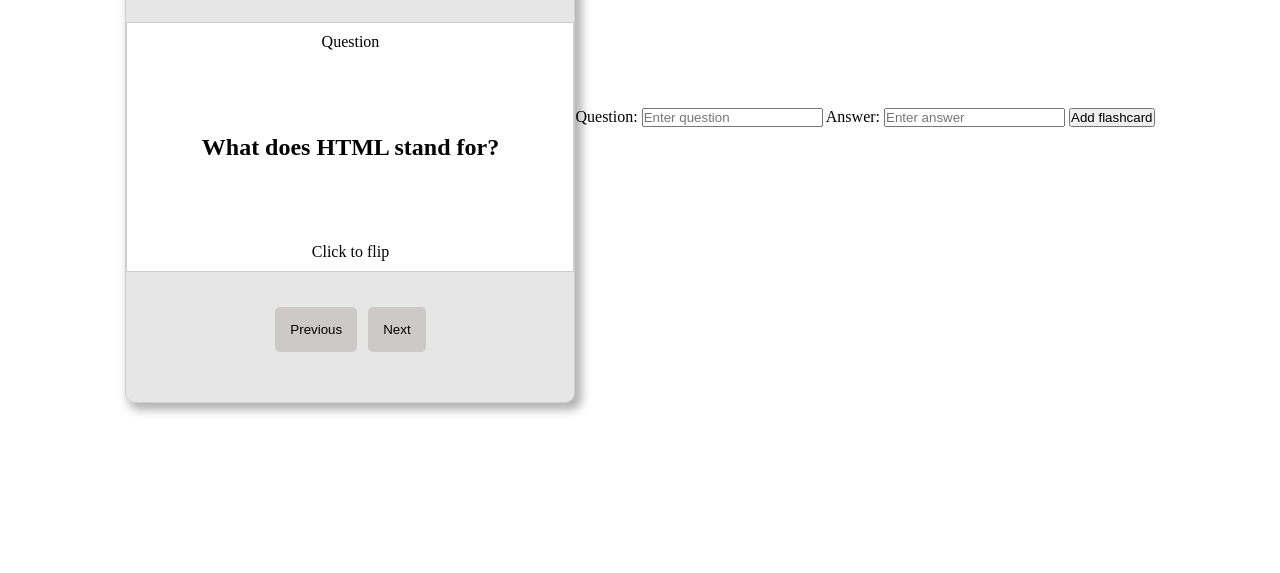
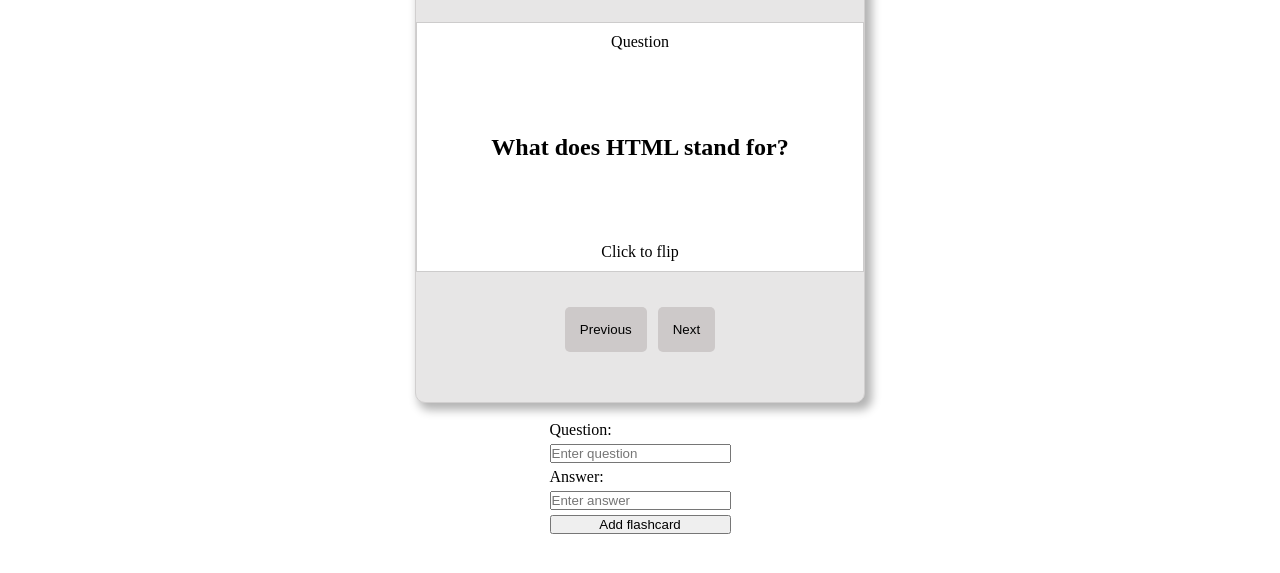
Before and after one commit to ren-renn/StudySpark, a plain HTML site: page index.html in a window 1280 px wide. Shown: the part 169-742 px from the top of the page. Drawn offline with Linux system fonts and the light colour scheme.

Commit message:
improve form style

```diff
--- a/style.css
+++ b/style.css
@@ -6,6 +6,7 @@
 
 body {
   display: flex;
+  flex-direction: column;
   justify-content: center;
   align-items: center;
 }
@@ -94,3 +95,13 @@
   background-color: rgb(57, 47, 47);
   transition: none;
 }
+
+.card-form-container {
+  margin-top: 18px;
+}
+
+#card-form {
+  display: flex;
+  flex-direction: column;
+  gap: 5px;
+}
```
